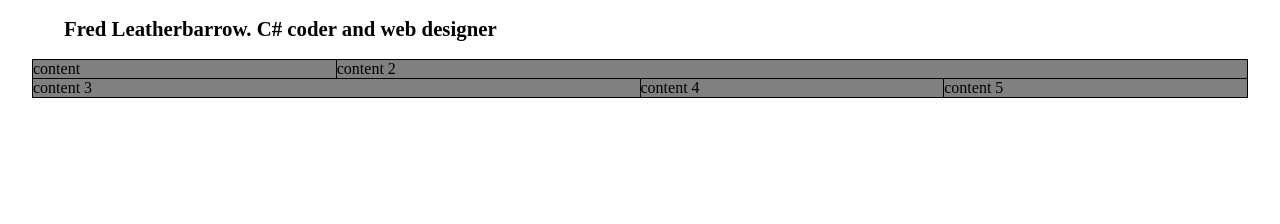
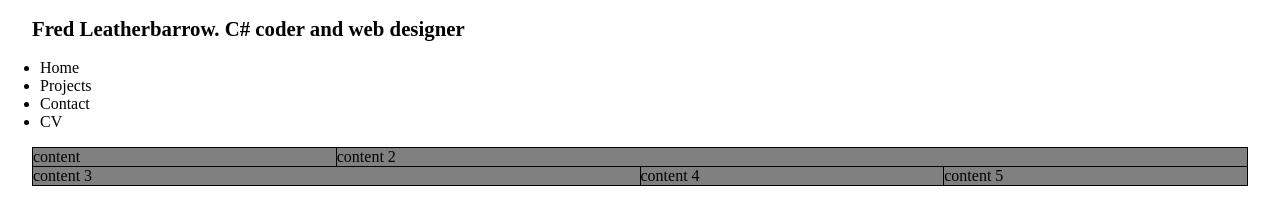
Before and after one commit to FredLeatherbarrow/Fred-Leatherbarrow-Site, a plain HTML site: page home.html in a window 1280 px wide. Drawn offline with Linux system fonts and the light colour scheme.

Commit message:
Adding Nav bar

```diff
--- a/home.css
+++ b/home.css
@@ -1,9 +1,10 @@
 .top {
-    margin: 5px, 0;
+    margin: 5px 0;
     align-self: center;
     width: 100%;
     box-sizing: border-box;
 }
+
 h2{
     font-size: 1.3em;
 }
@@ -30,6 +31,11 @@ h2{
         margin: 0 2.5%;
         width: 95%;
     }
+    .top {
+        margin-left: 2.5%;
+        margin-right: 2.5%;
+        width: 95%;
+    }
 }
 [class*="width-"] {
     box-sizing: border-box;
@@ -41,20 +47,11 @@ h2{
 }
 /*Triggers for tablet sized screens only*/
 @media only screen and (min-width: 500px) and (max-width: 800px){
-    .top {
-        margin-left: 2.5%;
-        margin-right: 2.5%;
-        width: 95%;
-    }
+
 
 }
 /*Triggers for laptops and above*/
 @media only screen and (min-width: 800px){
-    .top {
-        margin-left: 5%;
-        margin-right: 5%;
-        width: 90%;
-    }
 }
 
 body{
--- a/home.html
+++ b/home.html
@@ -7,6 +7,14 @@
 <body>
 <div class="top">
     <h2>Fred Leatherbarrow. C# coder and web designer</h2>
+</div>
+<div class="nav">
+    <ul>
+        <li>Home</li>
+        <li>Projects</li>
+        <li>Contact</li>
+        <li>CV</li>
+    </ul>
 </div>
 <div class="main">
     <div class="width-1">
```
